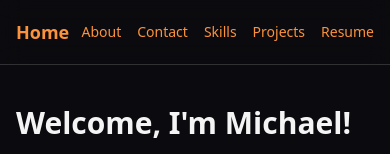
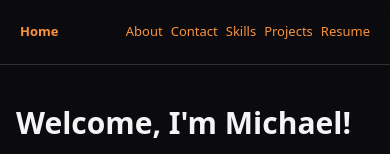
Before and after one commit to irmike/michael-crowley, a Next.js app: page / in a window 390 px wide. Shown: the top 154 px of the page. Built offline with nearby package versions, Linux system fonts and the light colour scheme.

Commit message:
fixed an issue with text size in the header on mobile (see this is why you write tests folks)

```diff
--- a/src/app/layout.js
+++ b/src/app/layout.js
@@ -1,20 +1,33 @@
 import "./globals.css";
 import Link from "next/link";
 
+const MOBILE_HEADER_LINK_TEXT_SIZE = "text-[13px]";
+
 function Header() {
     return (
-        <header className="border-b sticky top-0 z-50 bg-[--surface] backdrop-blur-md" style={{ borderColor: "var(--border)" }} data-testid="header">
+        <header className="border-b sticky top-0 z-50 bg-[--surface] backdrop-blur-md"
+                style={{borderColor: "var(--border)"}} data-testid="header">
             <div className="app-container h-16 flex items-center" data-testid="header-container">
-                <nav className="flex w-full items-center justify-between gap-3 overflow-x-auto" data-testid="header-nav">
-                    <Link href="/" className="text-lg font-bold whitespace-nowrap" data-testid="header-home-link">
+                <nav className="flex w-full items-center justify-between gap-3 overflow-x-auto"
+                     data-testid="header-nav">
+                    <Link href="/"
+                          className={`font-bold whitespace-nowrap px-1 py-0.5 sm:text-lg text-base sm:px-4 sm:py-1 ${MOBILE_HEADER_LINK_TEXT_SIZE}`}
+                          data-testid="header-home-link">
                         Home
                     </Link>
-                    <div className="flex gap-4 whitespace-nowrap text-sm sm:text-base" data-testid="header-links">
-                        <Link href="/about" data-testid="header-about-link">About</Link>
-                        <Link href="/contact" data-testid="header-contact-link">Contact</Link>
-                        <Link href="/skills" data-testid="header-skills-link">Skills</Link>
-                        <Link href="/projects" data-testid="header-projects-link">Projects</Link>
-                        <Link href="/resume" data-testid="header-resume-link">Resume</Link>
+                    <div
+                        className={`flex gap-0 sm:gap-4 whitespace-nowrap ${MOBILE_HEADER_LINK_TEXT_SIZE} sm:text-base px-0 sm:px-0`}
+                        data-testid="header-links">
+                        <Link href="/about" data-testid="header-about-link"
+                              className={`px-1 py-0.5 sm:px-4 sm:py-1 ${MOBILE_HEADER_LINK_TEXT_SIZE}`}>About</Link>
+                        <Link href="/contact" data-testid="header-contact-link"
+                              className={`px-1 py-0.5 sm:px-4 sm:py-1 ${MOBILE_HEADER_LINK_TEXT_SIZE}`}>Contact</Link>
+                        <Link href="/skills" data-testid="header-skills-link"
+                              className={`px-1 py-0.5 sm:px-4 sm:py-1 ${MOBILE_HEADER_LINK_TEXT_SIZE}`}>Skills</Link>
+                        <Link href="/projects" data-testid="header-projects-link"
+                              className={`px-1 py-0.5 sm:px-4 sm:py-1 ${MOBILE_HEADER_LINK_TEXT_SIZE}`}>Projects</Link>
+                        <Link href="/resume" data-testid="header-resume-link"
+                              className={`px-1 py-0.5 sm:px-4 sm:py-1 ${MOBILE_HEADER_LINK_TEXT_SIZE}`}>Resume</Link>
                     </div>
                 </nav>
             </div>
@@ -22,13 +35,13 @@ function Header() {
     );
 }
 
-export default function RootLayout({ children }) {
+export default function RootLayout({children}) {
     return (
         <html lang="en">
-            <body>
-                <Header />
-                <div className="app-main">{children}</div>
-            </body>
+        <body>
+        <Header/>
+        <div className="app-main">{children}</div>
+        </body>
         </html>
     );
 }
```
Also changed, not shown: 1 other file (tests, documents, lock files or other folders).
